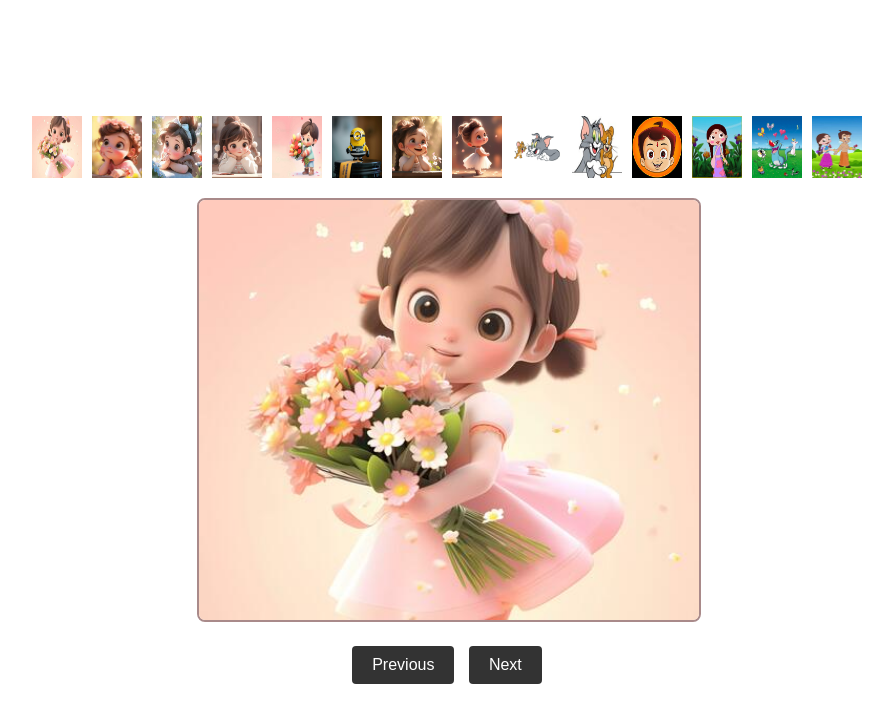
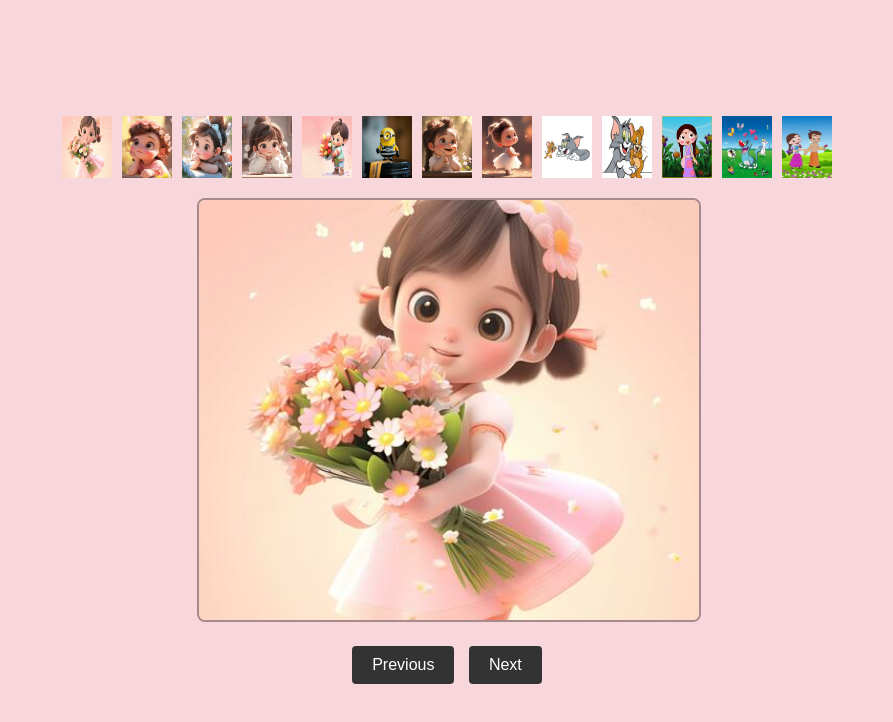
Before and after one commit to kavanashivakumar/CartoonGallery, a plain HTML site: page index.html in a window 1280 px wide. Shown: the whole page, without its empty margins (193-1086 px from the left). Drawn offline with Linux system fonts and the light colour scheme.

Commit message:
verified

```diff
--- a/index.html
+++ b/index.html
@@ -20,7 +20,7 @@
       <img src="img8.jpg" alt="Image 8" onclick="openImage(8)">
       <img src="img9.jpg" alt="Image 9" onclick="openImage(9)">
       <img src="img10.jpg" alt="Image 10" onclick="openImage(10)">
-      <img src="chotaa.jpg" alt="Image 11" onclick="openImage(11)">
+      <!-- <img src="chotaa.jpg" alt="Image 11" onclick="openImage(11)"> -->
       <img src="kaa.jpg" alt="Image 12" onclick="openImage(12)">
       <img src="oo.jpg" alt="Image 13" onclick="openImage(13)">
       <img src="chutki.jpg" alt="Image 14" onclick="openImage(14)">
--- a/kavana.js
+++ b/kavana.js
@@ -1,5 +1,5 @@
 // Array of image file paths
-const images = ["img1.jpg","img2.jpg","img3.jpg" ,"img4.jpg","img5.jpg","img6.jpg","img7.jpg","img7.jpg","img8.jpg","img9.jpg","img9.jpg","img10.jpg","choota.jpg","kaa.jpg","oo.jpg","chutki.jpg"];
+const images = ["img1.jpg","img2.jpg","img3.jpg" ,"img4.jpg","img5.jpg","img6.jpg","img7.jpg","img8.jpg","img9.jpg","img10.jpg","kaa.jpg","oo.jpg","chutki.jpg"];
 let currentImageIndex = 0;
 
 function openImage(index) {
--- a/styles.css
+++ b/styles.css
@@ -5,7 +5,7 @@ body {
     align-items: center;
     height: 100vh;
     margin: 0;
-    background-attachment: rgb(244, 196, 204);
+    background-color: rgb(247, 215, 220);
   }
 
   .gallery {
@@ -15,7 +15,7 @@ body {
   }
 
   .thumbnails {
-    display: flex;
+    display:flex;
     justify-content: center;
     gap: 10px;
     margin-bottom: 20px;
@@ -25,7 +25,7 @@ body {
     width: 50px;
     height: auto;
     cursor: pointer;
-    transition: transform 0.3s;
+    transition: transform 0.5s;
   }
 
   .thumbnails img:hover {
```
